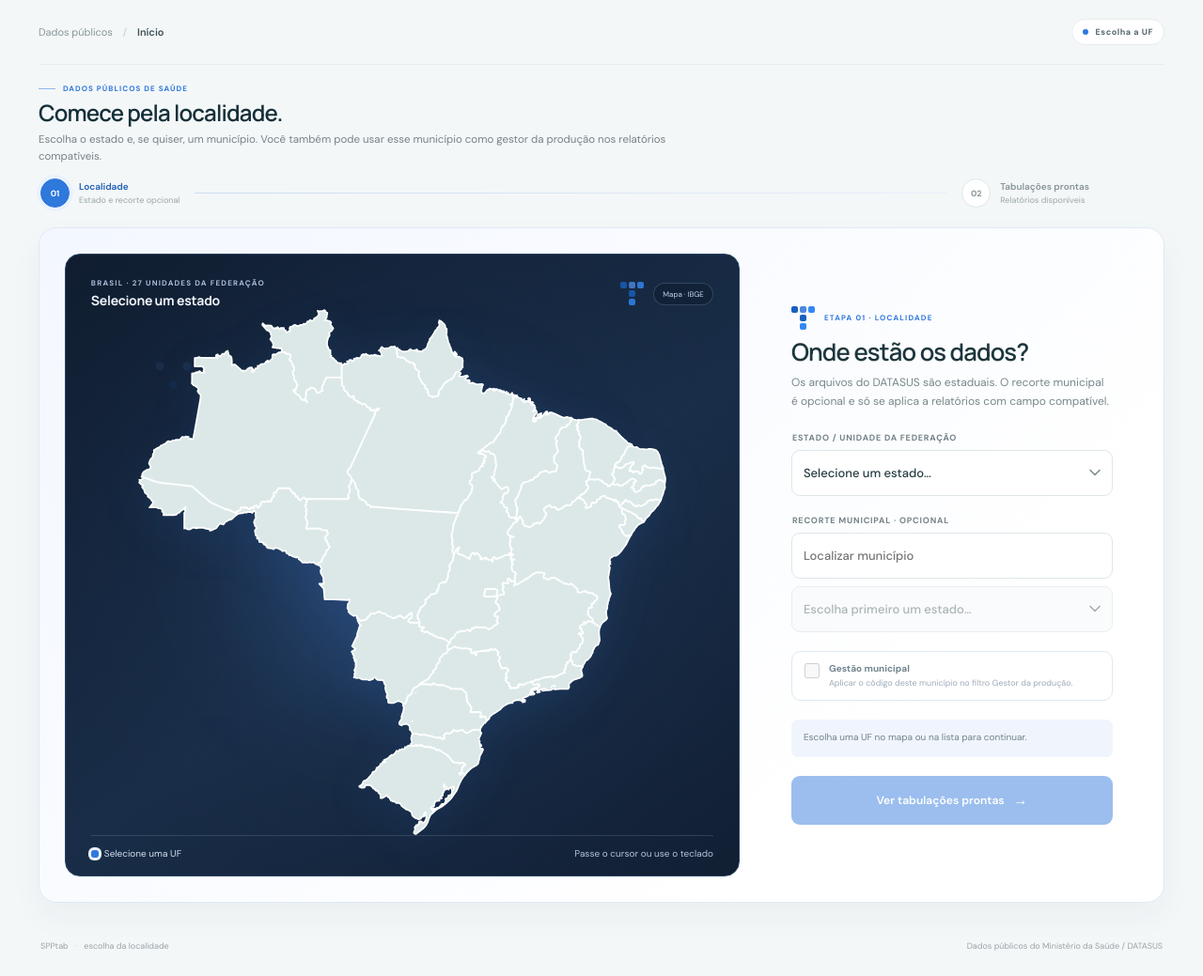
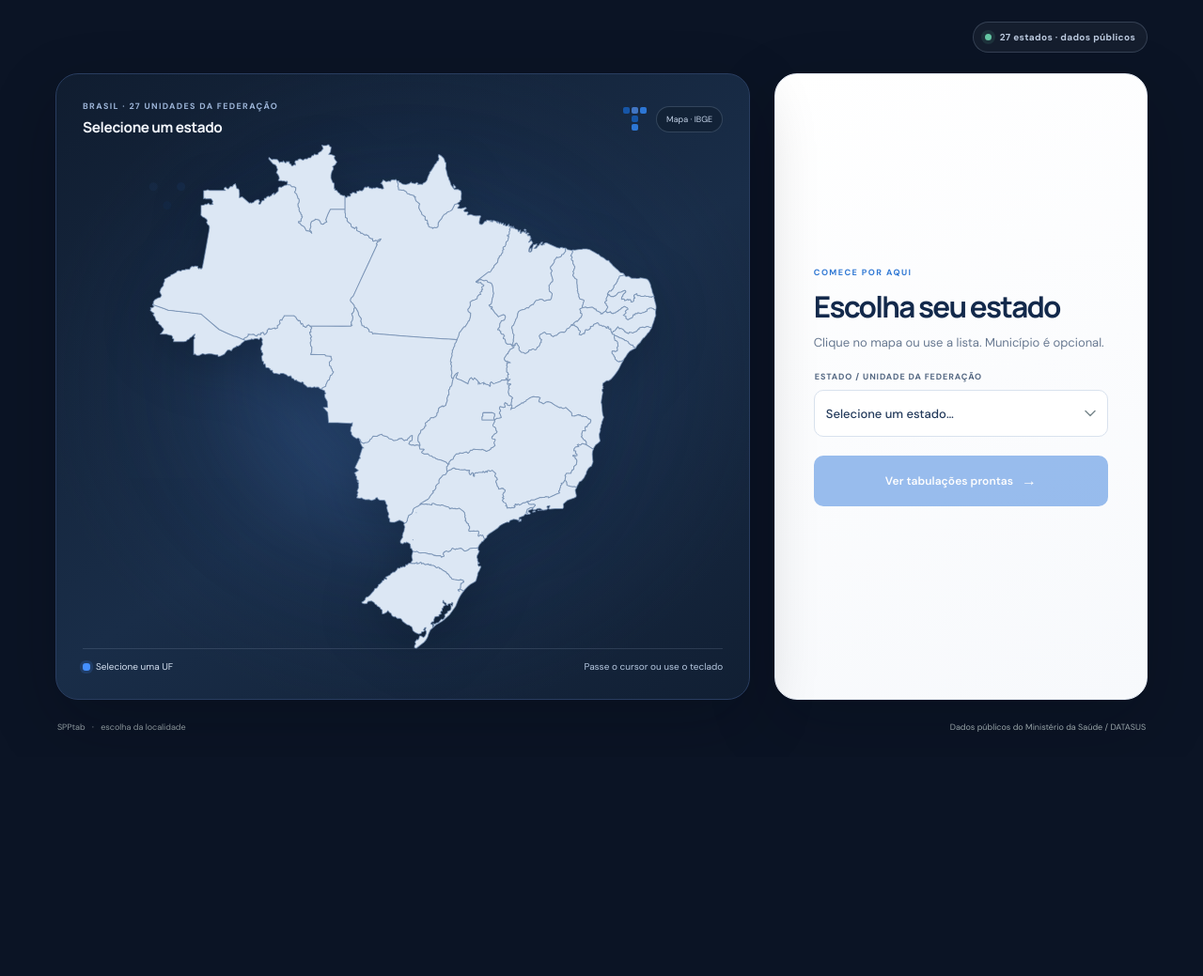
Before and after one commit to lisandro12matheus-cmd/SPPtab, a PHP site: page / in a window 1280 px wide. Shown: the whole page at 94% size. After the commit the page ends 779 px from the top, so only its background shows below. Run offline with PHP 8.4, Linux system fonts and the light colour scheme.

Commit message:
Polish full-screen state selection

```diff
--- a/assets/app.js
+++ b/assets/app.js
@@ -184,6 +184,7 @@
   }
 
   function setSelectedMapState(uf) {
+    locationStep.classList.toggle('has-state', Boolean(uf));
     document.querySelectorAll('#mapMount [data-uf]').forEach((path) => {
       const selected = path.dataset.uf === uf;
       path.classList.toggle('is-selected', selected);
--- /dev/null
+++ b/assets/location-entry.css
@@ -0,0 +1,89 @@
+/* A quiet, full-screen first step: the map sets the context and the controls stay obvious. */
+.location-entry-header{display:none}
+.app-shell.map-entry{min-height:100vh;min-height:100svh;background:#0b1425}
+.app-shell.map-entry>.location-main{display:flex;flex-direction:column;min-height:100vh;min-height:100svh;width:100%;max-width:1920px;margin:0 auto;padding:0 clamp(20px,4.6vw,84px) clamp(16px,2vw,28px);color:#eef4ff}
+.app-shell.map-entry>.location-main>.topbar,
+.app-shell.map-entry .location-main>.intro,
+.app-shell.map-entry .location-main>.search-progress{display:none}
+.app-shell.map-entry .location-entry-header{display:flex;flex:none;height:78px;align-items:center;justify-content:flex-end;gap:16px}
+.location-entry-status{display:inline-flex;align-items:center;gap:9px;padding:9px 12px;border:1px solid rgba(181,203,235,.2);border-radius:999px;background:rgba(255,255,255,.045);color:#bdcbe0;font-size:10px;font-weight:650;letter-spacing:.035em}
+.location-entry-status i{width:7px;height:7px;border-radius:50%;background:#65c6a4;box-shadow:0 0 0 4px rgba(101,198,164,.12)}
+.app-shell.map-entry .location-step-screen{display:flex;flex:1;min-height:0;margin:0;align-items:stretch}
+.app-shell.map-entry .location-step-screen .location-picker{display:grid;flex:1;min-height:0;width:100%;max-width:1760px;margin:0 auto;padding:0;grid-template-columns:minmax(0,1.34fr) minmax(360px,.72fr);gap:clamp(16px,2vw,34px);border:0;border-radius:0;background:transparent;box-shadow:none}
+.app-shell.map-entry .location-step-screen .map-panel{min-height:0;height:auto;padding:clamp(19px,2.2vw,32px);border:1px solid #293d60;border-radius:24px;background:radial-gradient(ellipse at 51% 49%,rgba(72,119,191,.29),rgba(35,64,105,.16) 44%,transparent 74%),linear-gradient(145deg,#101d30 0%,#192d48 54%,#111f33 100%);box-shadow:0 25px 70px rgba(1,7,17,.24)}
+.app-shell.map-entry .location-step-screen .map-panel:before{opacity:.52}
+.app-shell.map-entry .location-step-screen .map-panel:after{inset:10% 12% 14%;background:radial-gradient(ellipse,rgba(87,145,231,.26),rgba(54,99,164,.1) 46%,transparent 74%)}
+.app-shell.map-entry .location-step-screen .location-panel-heading{display:flex;align-items:center;gap:12px}
+.app-shell.map-entry .location-step-screen .location-step{margin-bottom:6px;color:#9db5d8;font-size:9px;letter-spacing:.15em}
+.app-shell.map-entry .location-step-screen .location-panel-heading h3{color:#f4f7fd;font-size:clamp(15px,1.2vw,19px);font-weight:650;letter-spacing:-.025em}
+.app-shell.map-entry .location-step-screen .map-credit{padding:7px 10px;border-color:rgba(184,207,238,.2);background:rgba(17,32,52,.78);color:#c4d3e8;font-size:9px}
+.app-shell.map-entry .location-step-screen .map-frame{flex:1;min-height:0;margin:8px 0 0}
+.app-shell.map-entry .location-step-screen .brazil-map-svg{width:min(100%,620px);max-height:min(67svh,660px);filter:drop-shadow(0 15px 26px rgba(1,9,23,.28))}
+.app-shell.map-entry .location-step-screen .brazil-map-svg [data-uf]{fill:#dce7f4;stroke:rgba(111,139,176,.68);stroke-width:1.05px;stroke-linecap:round;stroke-linejoin:round;paint-order:fill stroke;vector-effect:non-scaling-stroke}
+.app-shell.map-entry .location-step-screen .brazil-map-svg [data-uf]:hover,
+.app-shell.map-entry .location-step-screen .brazil-map-svg [data-uf]:focus{fill:#9ec4fa;filter:drop-shadow(0 3px 8px rgba(65,139,255,.38))}
+.app-shell.map-entry .location-step-screen .brazil-map-svg [data-uf].is-selected{fill:#3b8cff;filter:drop-shadow(0 2px 9px rgba(68,143,255,.4))}
+.app-shell.map-entry .location-step-screen .brazil-map-svg [data-uf].is-selected:hover,
+.app-shell.map-entry .location-step-screen .brazil-map-svg [data-uf].is-selected:focus{fill:#63a3ff}
+.app-shell.map-entry .location-step-screen .map-caption{padding-top:12px;border-top:1px solid rgba(196,214,239,.14);color:#b6c8e0;font-size:10px}
+.app-shell.map-entry .location-step-screen .map-key{color:#d5e1f1}
+.app-shell.map-entry .location-step-screen .map-key i{background:#448fff;box-shadow:0 0 0 3px rgba(68,143,255,.17)}
+.app-shell.map-entry .location-step-screen .location-controls{justify-content:center;gap:18px;padding:clamp(25px,3.2vw,48px);border:1px solid #e1e8f2;border-radius:24px;background:linear-gradient(160deg,#fff 0%,#f7f9fc 100%);box-shadow:0 25px 70px rgba(1,7,17,.22);color:#20324e}
+.app-shell.map-entry .location-copy-kicker{margin-bottom:13px}
+.app-shell.map-entry .location-kicker{margin:0;color:#3179d4;font-size:9px;letter-spacing:.16em}
+.app-shell.map-entry .location-copy h2{margin-bottom:10px;color:#13294b;font-size:clamp(29px,2.45vw,39px);font-weight:680;letter-spacing:-.055em;line-height:1.1}
+.app-shell.map-entry .location-intro{max-width:350px;margin:0;color:#687991;font-size:13px;line-height:1.65}
+.app-shell.map-entry .location-controls .field>span{margin-bottom:8px;color:#536782;font-size:9px;letter-spacing:.1em}
+.app-shell.map-entry .location-controls .field select,
+.app-shell.map-entry .location-controls .field input{height:50px;border-color:#d9e2ee;border-radius:10px;color:#233a5b;font-size:13px}
+.app-shell.map-entry .location-controls .field select:focus,
+.app-shell.map-entry .location-controls .field input:focus{border-color:#6ba0ec;box-shadow:0 0 0 4px #eaf2ff}
+.app-shell.map-entry .location-step-screen:not(.has-state) .municipality-picker,
+.app-shell.map-entry .location-step-screen:not(.has-state) .municipal-manager-setting,
+.app-shell.map-entry .location-step-screen:not(.has-state) .location-hint{display:none}
+.app-shell.map-entry .location-step-screen.has-state .municipality-picker,
+.app-shell.map-entry .location-step-screen.has-state .municipal-manager-setting,
+.app-shell.map-entry .location-step-screen.has-state .location-hint{animation:location-entry-reveal .22s ease both}
+.app-shell.map-entry .location-step-screen .municipality-picker{gap:8px}
+.app-shell.map-entry .location-step-screen .municipal-manager-setting{padding:12px;border-color:#e2e9f2;border-radius:10px;background:#fff}
+.app-shell.map-entry .location-step-screen .municipal-manager-setting strong{color:#344a68;font-size:11px}
+.app-shell.map-entry .location-step-screen .municipal-manager-setting small{color:#7888a0;font-size:10px}
+.app-shell.map-entry .location-step-screen .location-hint{min-height:0;padding:10px 12px;border-radius:9px;background:#edf4ff;color:#536c8d;font-size:10px;line-height:1.5}
+.app-shell.map-entry .location-step-screen .location-continue{height:54px;margin-top:2px;border-radius:10px;background:#2f78dc;box-shadow:0 9px 22px rgba(47,120,220,.21);font-size:12px}
+.app-shell.map-entry .location-step-screen .location-continue:hover:not(:disabled){background:#2469c8;box-shadow:0 12px 25px rgba(47,120,220,.28)}
+.app-shell.map-entry .location-step-screen .location-continue:disabled{box-shadow:none}
+@keyframes location-entry-reveal{from{opacity:0;transform:translateY(5px)}to{opacity:1;transform:translateY(0)}}
+@media(max-height:760px) and (min-width:901px){
+  .app-shell.map-entry .location-entry-header{height:66px}
+  .app-shell.map-entry .location-step-screen .map-panel{padding:18px 22px 14px}
+  .app-shell.map-entry .location-step-screen .location-controls{gap:13px;padding:24px}
+  .app-shell.map-entry .location-step-screen .brazil-map-svg{max-height:58svh}
+}
+@media(max-width:900px){
+  .app-shell.map-entry>.location-main{padding-right:24px;padding-left:24px}
+  .app-shell.map-entry .location-step-screen .location-picker{grid-template-columns:minmax(0,1.1fr) minmax(310px,.9fr);gap:16px}
+  .app-shell.map-entry .location-step-screen .location-controls{padding:24px;gap:15px}
+}
+@media(max-width:760px){
+  .app-shell.map-entry>.location-main{min-height:100svh;padding:0 18px 20px}
+  .app-shell.map-entry .location-entry-header{height:70px}
+  .location-entry-status{padding:8px 10px;font-size:9px}
+  .app-shell.map-entry .location-step-screen{flex:none}
+  .app-shell.map-entry .location-step-screen .location-picker{grid-template-columns:1fr;gap:14px}
+  .app-shell.map-entry .location-step-screen .map-panel{min-height:0;height:clamp(340px,48svh,470px);padding:17px 16px 13px;border-radius:19px}
+  .app-shell.map-entry .location-step-screen .brazil-map-svg{max-height:37svh;width:min(100%,430px)}
+  .app-shell.map-entry .location-step-screen .location-controls{gap:14px;padding:22px;border-radius:19px}
+  .app-shell.map-entry .location-step-screen .location-copy h2{font-size:30px}
+  .app-shell.map-entry .location-step-screen .location-intro{max-width:none;font-size:12px}
+}
+@media(max-width:460px){
+  .app-shell.map-entry>.location-main{padding-right:12px;padding-left:12px}
+  .app-shell.map-entry .location-entry-header{height:62px}
+  .location-entry-status{gap:7px;padding:7px 8px;font-size:8px}
+  .app-shell.map-entry .location-step-screen .map-panel{height:39svh;min-height:300px;padding:14px 12px 11px;border-radius:16px}
+  .app-shell.map-entry .location-step-screen .location-panel-heading h3{font-size:14px}
+  .app-shell.map-entry .location-step-screen .map-panel-utility .tile-motif{display:none}
+  .app-shell.map-entry .location-step-screen .brazil-map-svg{max-height:29svh;max-width:100%}
+  .app-shell.map-entry .location-step-screen .location-controls{padding:18px}
+}
+@media(prefers-reduced-motion:reduce){.app-shell.map-entry .location-step-screen.has-state .municipality-picker,.app-shell.map-entry .location-step-screen.has-state .municipal-manager-setting,.app-shell.map-entry .location-step-screen.has-state .location-hint{animation:none}}
--- a/index.php
+++ b/index.php
@@ -16,6 +16,7 @@ tabwin2_page_security();
   <link rel="stylesheet" href="assets/launch.css?v=4">
   <link rel="stylesheet" href="assets/search-loading.css?v=3">
   <link rel="stylesheet" href="assets/compact-headings.css?v=1">
+  <link rel="stylesheet" href="assets/location-entry.css?v=1">
   <script src="assets/sidebar.js?v=1" defer></script>
   <script src="assets/launch-gate.js?v=1"></script>
 </head>
@@ -53,6 +54,9 @@ tabwin2_page_security();
     </aside>
 
     <main class="main-content location-main" id="busca">
+      <div class="location-entry-header">
+        <span class="location-entry-status"><i aria-hidden="true"></i> 27 estados · dados públicos</span>
+      </div>
       <header class="topbar"><div class="breadcrumb">Dados públicos <span>/</span> <strong id="pageBreadcrumb">Início</strong></div><div class="top-tag" id="locationTag"><span></span><b>Escolha a UF</b></div></header>
       <section class="intro" id="pageIntro">
         <div class="eyebrow"><span class="eyebrow-line"></span> DADOS PÚBLICOS DE SAÚDE</div>
@@ -74,7 +78,7 @@ tabwin2_page_security();
             <div class="map-caption"><span class="map-key"><i></i><span id="mapKeyText">Selecione uma UF</span></span><span id="mapTooltip" aria-live="polite">Passe o cursor ou use o teclado</span></div>
           </div>
           <div class="location-controls">
-            <div class="location-copy"><div class="location-copy-kicker"><span class="tile-motif" aria-hidden="true"><i></i><i></i><i></i><i></i><i></i></span><span class="location-kicker">ETAPA 01 · LOCALIDADE</span></div><h2>Onde estão os dados?</h2><p class="location-intro">Os arquivos do DATASUS são estaduais. O recorte municipal é opcional e só se aplica a relatórios com campo compatível.</p></div>
+            <div class="location-copy"><div class="location-copy-kicker"><span class="location-kicker">COMECE POR AQUI</span></div><h2>Escolha seu estado</h2><p class="location-intro">Clique no mapa ou use a lista. Município é opcional.</p></div>
             <label class="field"><span>ESTADO / UNIDADE DA FEDERAÇÃO</span><select id="uf"><option value="">Selecione um estado…</option><option value="AC">Acre · AC</option><option value="AL">Alagoas · AL</option><option value="AP">Amapá · AP</option><option value="AM">Amazonas · AM</option><option value="BA">Bahia · BA</option><option value="CE">Ceará · CE</option><option value="DF">Distrito Federal · DF</option><option value="ES">Espírito Santo · ES</option><option value="GO">Goiás · GO</option><option value="MA">Maranhão · MA</option><option value="MT">Mato Grosso · MT</option><option value="MS">Mato Grosso do Sul · MS</option><option value="MG">Minas Gerais · MG</option><option value="PA">Pará · PA</option><option value="PB">Paraíba · PB</option><option value="PR">Paraná · PR</option><option value="PE">Pernambuco · PE</option><option value="PI">Piauí · PI</option><option value="RJ">Rio de Janeiro · RJ</option><option value="RN">Rio Grande do Norte · RN</option><option value="RS">Rio Grande do Sul · RS</option><option value="RO">Rondônia · RO</option><option value="RR">Roraima · RR</option><option value="SC">Santa Catarina · SC</option><option value="SP">São Paulo · SP</option><option value="SE">Sergipe · SE</option><option value="TO">Tocantins · TO</option></select></label>
             <div class="municipality-picker"><label class="field"><span>RECORTE MUNICIPAL · OPCIONAL</span><input id="municipalitySearch" type="search" aria-label="Localizar município" placeholder="Localizar município" autocomplete="off" disabled></label><label class="field municipality-select-field"><span class="sr-only">Selecionar município</span><select id="municipality" aria-label="Selecionar município para a tabulação" disabled><option value="">Escolha primeiro um estado…</option></select></label></div>
             <label class="municipal-manager-setting" for="municipalManager"><input id="municipalManager" type="checkbox" disabled><span><strong>Gestão municipal</strong><small>Aplicar o código deste município no filtro Gestor da produção.</small></span></label>
@@ -120,7 +124,7 @@ tabwin2_page_security();
       <footer class="page-footer"><span>SPPtab <span class="footer-separator">·</span> <span id="pageStepLabel">escolha da localidade</span></span><span>Dados públicos do Ministério da Saúde / DATASUS</span></footer>
     </main>
   </div>
-  <script src="assets/app.js?v=25" defer></script>
+  <script src="assets/app.js?v=26" defer></script>
   <script src="assets/tabulations-nav.js?v=1" defer></script>
   <script src="assets/launch-splash.js?v=3" defer></script>
 </body>
--- a/packaging/version.txt
+++ b/packaging/version.txt
@@ -1 +1 @@
-0.1.50
+0.1.51
```
Also changed, not shown: 1 other file.
